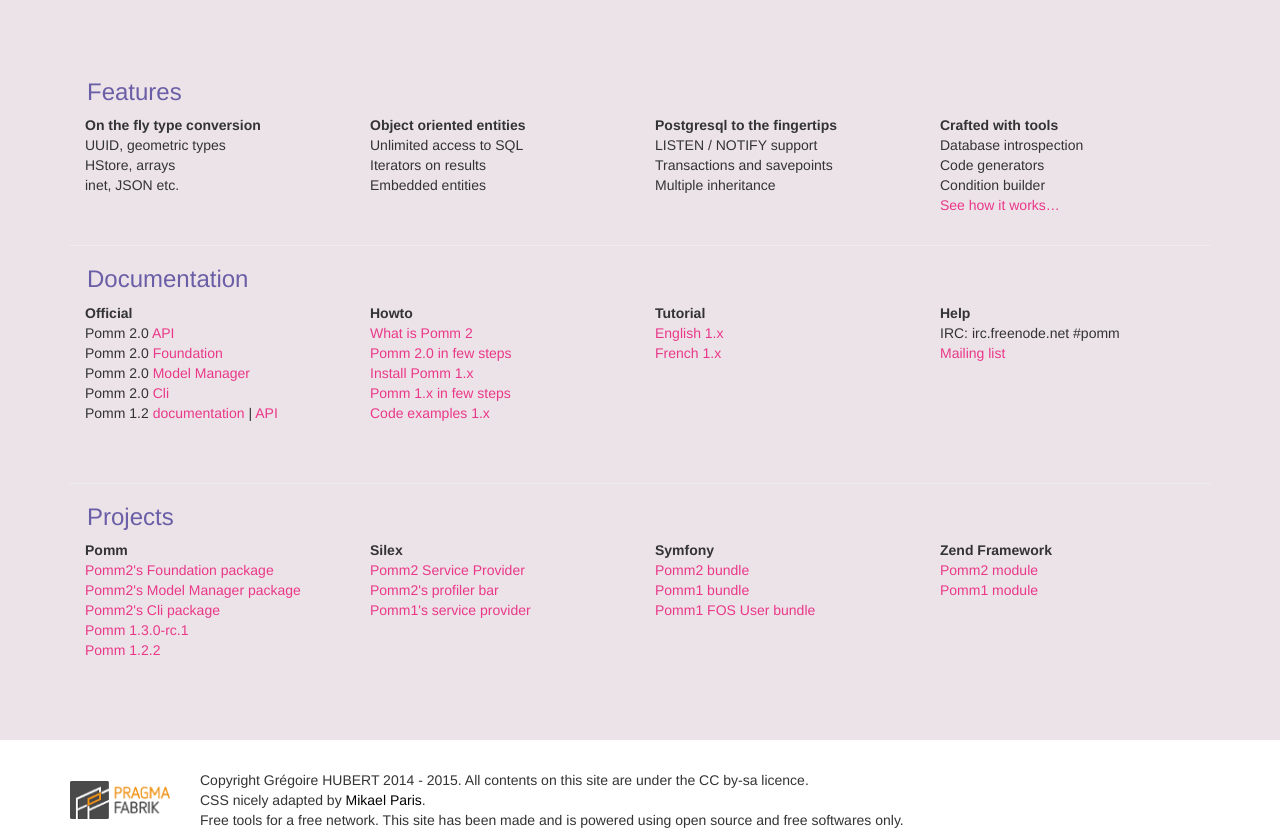
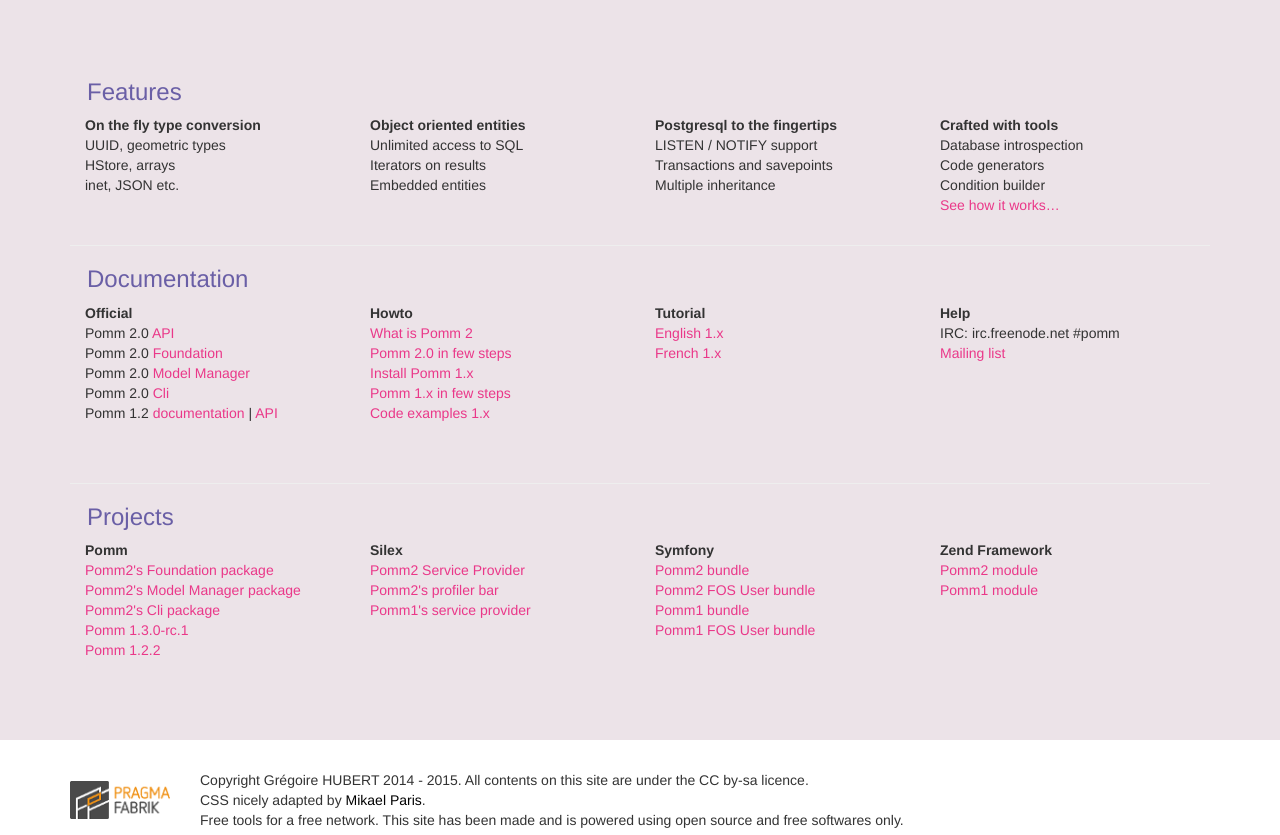
Before and after one commit to pragmafabrik/pomm-project.org, a PHP site: template sources/twig/index.html.twig in a window 1280 px wide. Shown: the part 914-1749 px from the top of the page. Run offline with PHP 8.4, Linux system fonts and the light colour scheme; the template is opened without the code that fills it, so the values that code supplies are empty; some libraries are stand-ins or nearby versions.

Commit message:
add link to Pomm2 FOS bundle

```diff
--- a/sources/twig/index.html.twig
+++ b/sources/twig/index.html.twig
@@ -147,8 +147,9 @@
             <span class="sstitle">Symfony</span><br/>
             <dl>
               <dd><a href="https://github.com/pomm-project/pomm-bundle">Pomm2 bundle</a></dd>
+              <dd><a href="https://github.com/fferriere/PommFosUserBundle">Pomm2 FOS User bundle</a></dd>
               <dd><a href="https://github.com/chanmix51/PommBundle">Pomm1 bundle</a></dd>
-              <dd><a href="https://github.com/fferriere/PommFosUserBundle">Pomm1 FOS User bundle</a></dd>
+              <dd><a href="https://github.com/fferriere/PommFosUserBundle/tree/pomm-1">Pomm1 FOS User bundle</a></dd>
             </dl>
           </div>
           <div class="col-md-3">
```
Also changed, not shown: 1 other file.
